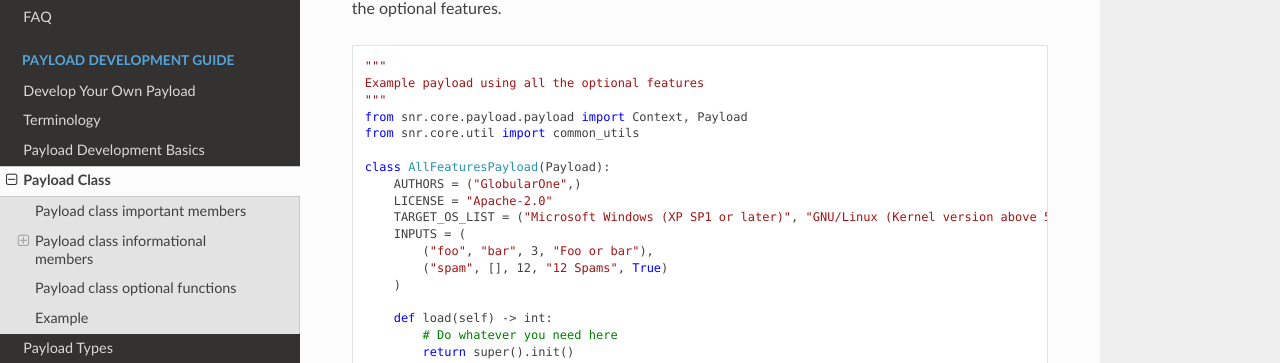
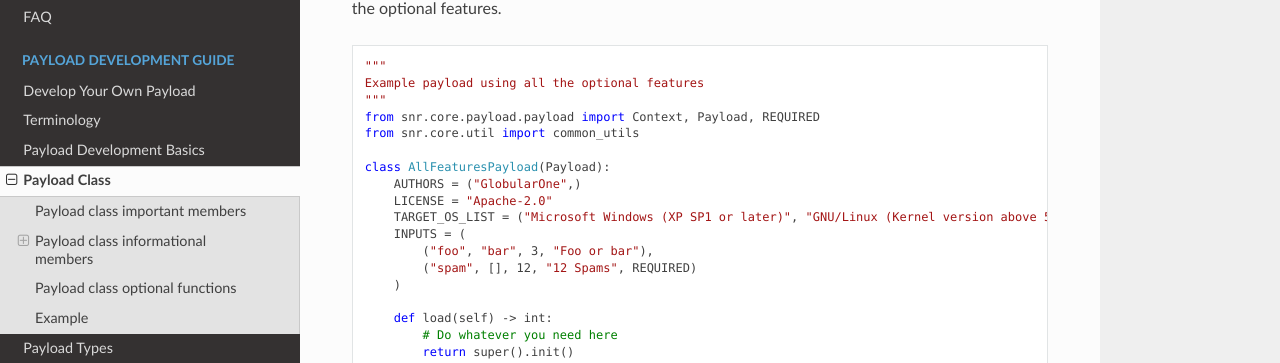
Before and after one commit to GlobularOne/snr, a Sphinx documentation site: the page built from docs/source/dev_guide/payload_development/payload_class.rst, in a window 1280 px wide and 900 px high, scrolled down 2561 px. Shown: the part 150-513 px from the top of the window. Built offline with Sphinx 7.4.7 and the Read the Docs theme 2.0.0, drawn with Linux system fonts in a browser that asks for light colours; pages that are not in the unit, such as notebooks, are missing from menus.

Commit message:
Deprecated usage of boolean as flags for payload variables

```diff
--- a/docs/source/dev_guide/payload_development/payload_class.rst
+++ b/docs/source/dev_guide/payload_development/payload_class.rst
@@ -122,7 +122,7 @@ With knowing all this, let's put them all to use. Here below is a more complete
     """
     Example payload using all the optional features
     """
-    from snr.core.payload.payload import Context, Payload
+    from snr.core.payload.payload import Context, Payload, REQUIRED
     from snr.core.util import common_utils
 
     class AllFeaturesPayload(Payload):
@@ -131,7 +131,7 @@ With knowing all this, let's put them all to use. Here below is a more complete
         TARGET_OS_LIST = ("Microsoft Windows (XP SP1 or later)", "GNU/Linux (Kernel version above 5.0.0)")
         INPUTS = (
             ("foo", "bar", 3, "Foo or bar"),
-            ("spam", [], 12, "12 Spams", True)
+            ("spam", [], 12, "12 Spams", REQUIRED)
         )
 
         def load(self) -> int:
```
Also changed, not shown: 1 other file.
